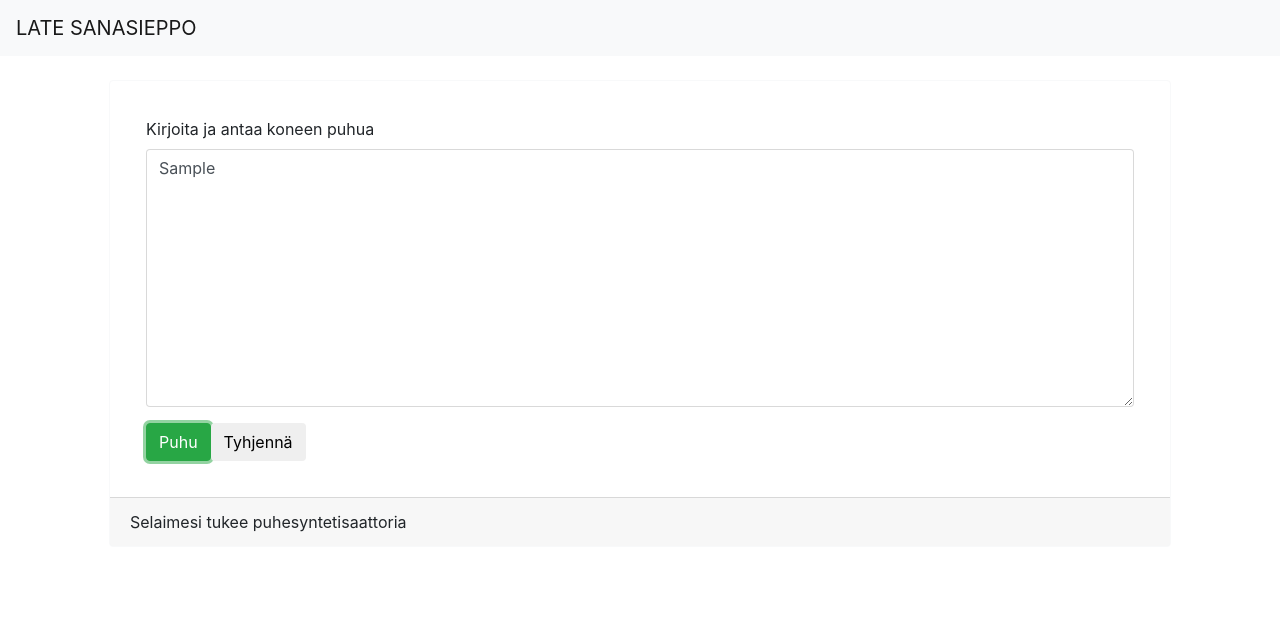
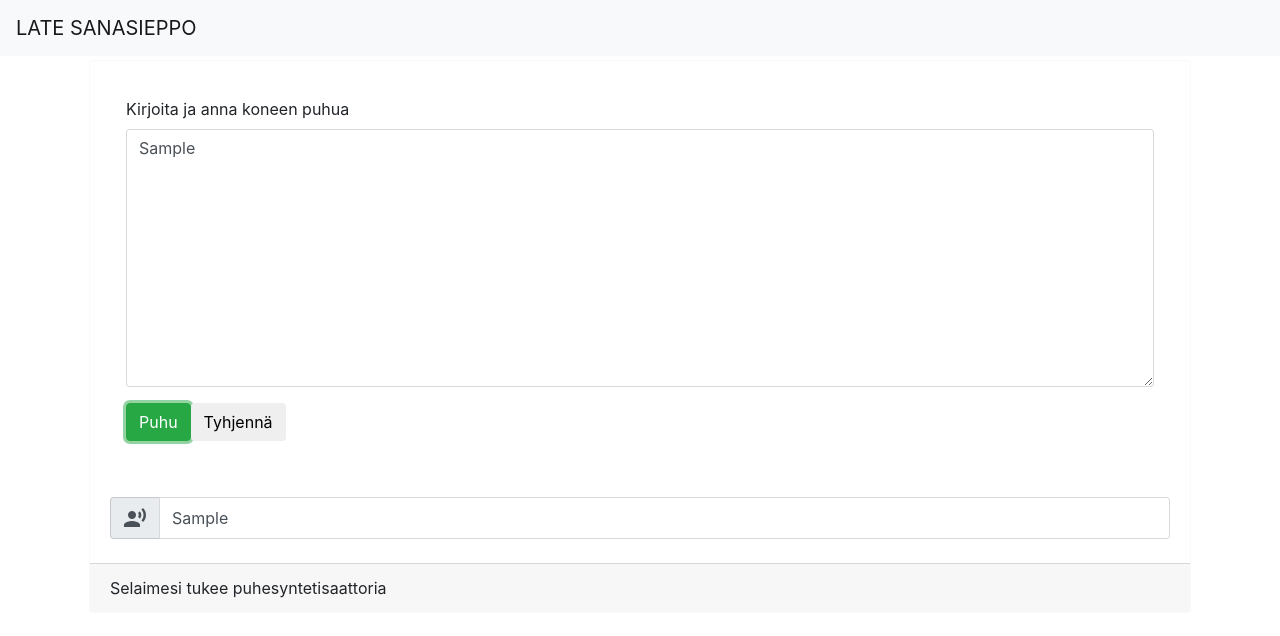
Before and after one commit to jrajaniemi/Late-sanasieppo, an Angular app: page / in a window 1280 px wide. Both pictures are taken after typing "Sample" into the empty fields and a click on the button "Puhu". Shown: the top 636 px of the page. Built offline with nearby package versions, Linux system fonts and the light colour scheme.

Commit message:
Usein käytetyt lauseet lisätty

```diff
--- a/package.json
+++ b/package.json
@@ -27,6 +27,7 @@
     "@ng-bootstrap/ng-bootstrap": "^1.0.0-beta.1",
     "core-js": "^2.4.1",
     "hammerjs": "^2.0.8",
+    "octicons": "^6.0.1",
     "rxjs": "^5.4.1",
     "zone.js": "^0.8.14"
   },
--- a/src/app/app.component.html
+++ b/src/app/app.component.html
@@ -8,11 +8,11 @@
 <div class="container">
   <div class="row">
     <div class="col">
-      <div class="card border-light m-4">
+      <div class="card border-light m-1">
         <div class="card-body">
           <form>
             <div class="form-group">
-              <label for="exampleFormControlTextarea1">Kirjoita ja antaa koneen puhua</label>
+              <label for="exampleFormControlTextarea1">Kirjoita ja anna koneen puhua</label>
               <textarea
                 class="form-control"
                 id="speak"
@@ -25,6 +25,18 @@
             <button class="btn btn-alert" (click)="clear()">Tyhjennä</button>
           </form>
         </div>
+        <div class="card-body">
+          <div class="row"  *ngFor="let text of texts">
+            <div class="col mb-1">
+              <div class="input-group">
+                <span class="input-group-addon" (click)="onSelect(text)">
+                  <i class="material-icons">record_voice_over</i>
+                </span>
+                <input type="text" class="form-control" aria-label="Text input with checkbox" value="{{text}}">
+              </div>
+            </div>
+          </div>
+        </div>
         <div class="card-footer mute-text">
           {{test}}
         </div>
--- a/src/app/app.component.ts
+++ b/src/app/app.component.ts
@@ -28,11 +28,7 @@ export class AppComponent {
   voice: SpeechSynthesisVoice;
   test = '';
 
-  foods = [
-    {value: 'steak-0', viewValue: 'Steak'},
-    {value: 'pizza-1', viewValue: 'Pizza'},
-    {value: 'tacos-2', viewValue: 'Tacos'}
-  ];
+  texts = [];
 
   constructor() {
     this.loadVoices();
@@ -47,6 +43,25 @@ export class AppComponent {
     console.log(this.voice);
   }
 
+  onSelect(text: string) {
+    this.loadVoices();
+    this.test = text;
+    if ('speechSynthesis' in window) {
+      this.test = 'Selaimesi tukee puhesyntetisaattoria';
+    } else {
+      this.test = 'Pahoittelen ettei selaimesi tue puhesyntetisaattoria';
+    }
+
+    const msg = new SpeechSynthesisUtterance();
+    msg.volume = this.speak.volume;
+    msg.pitch = this.speak.pitch;
+    msg.rate = this.speak.rate;
+    msg.voice = this.voice;
+    if (text.length > 0) {
+      msg.text = text;
+      window.speechSynthesis.speak(msg);
+    }
+  }
 
   speakToMe() {
     this.loadVoices();
@@ -65,10 +80,15 @@ export class AppComponent {
     if (this.speak.text.length > 0) {
       msg.text = this.speak.text;
       window.speechSynthesis.speak(msg);
+      if (this.texts.length > 4) {
+        this.texts.shift();
+      }
+      this.texts.push(this.speak.text);
     } else {
       msg.text = 'Kirjoita teksti, niin voin lausua sen';
       window.speechSynthesis.speak(msg);
     }
+    console.log(this.texts);
   }
 
   onKey(event: any) {
```
